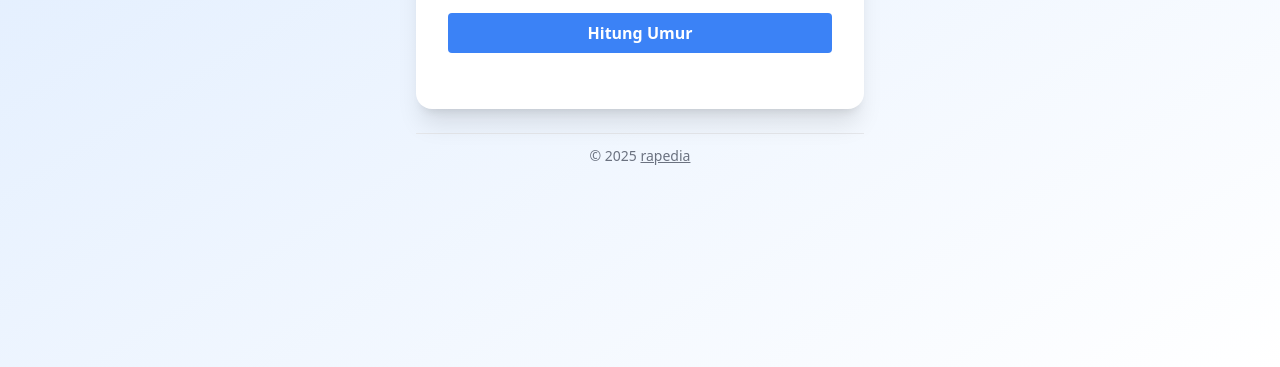
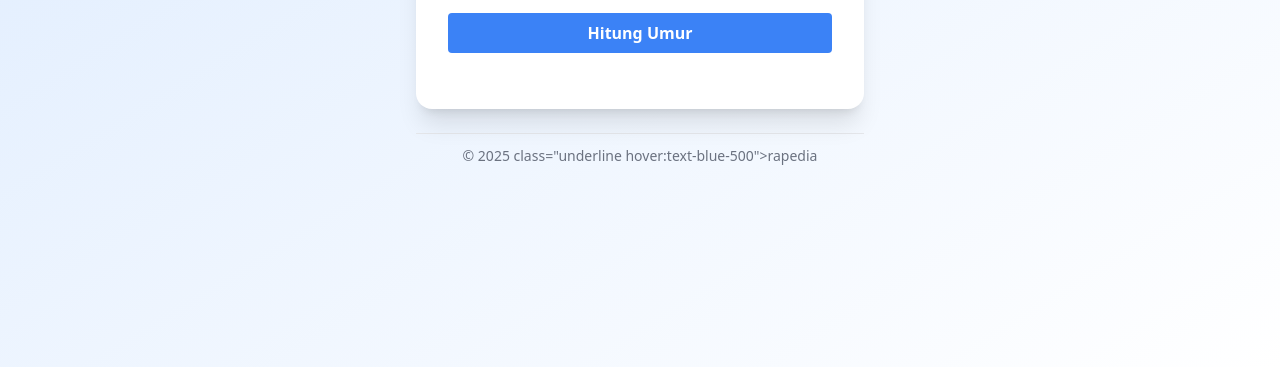
Before and after one commit to rapedia22/cek-umur, a plain HTML site: page index.html in a window 1280 px wide. Shown: the part 433-800 px from the top of the page. Drawn offline with nearby package versions, Linux system fonts and the light colour scheme.

Commit message:
Update index.html

```diff
--- a/index.html
+++ b/index.html
@@ -73,7 +73,7 @@
 
   <!-- Footer -->
   <footer class="mt-6 text-sm text-gray-500 dark:text-gray-400 border-t pt-3 text-center w-full max-w-md">
-    © 2025 <a href="https://rapflix.my.id" class="underline hover:text-blue-500">rapedia</a>
+    © 2025 class="underline hover:text-blue-500">rapedia</a>
   </footer>
 
   <script>
```
